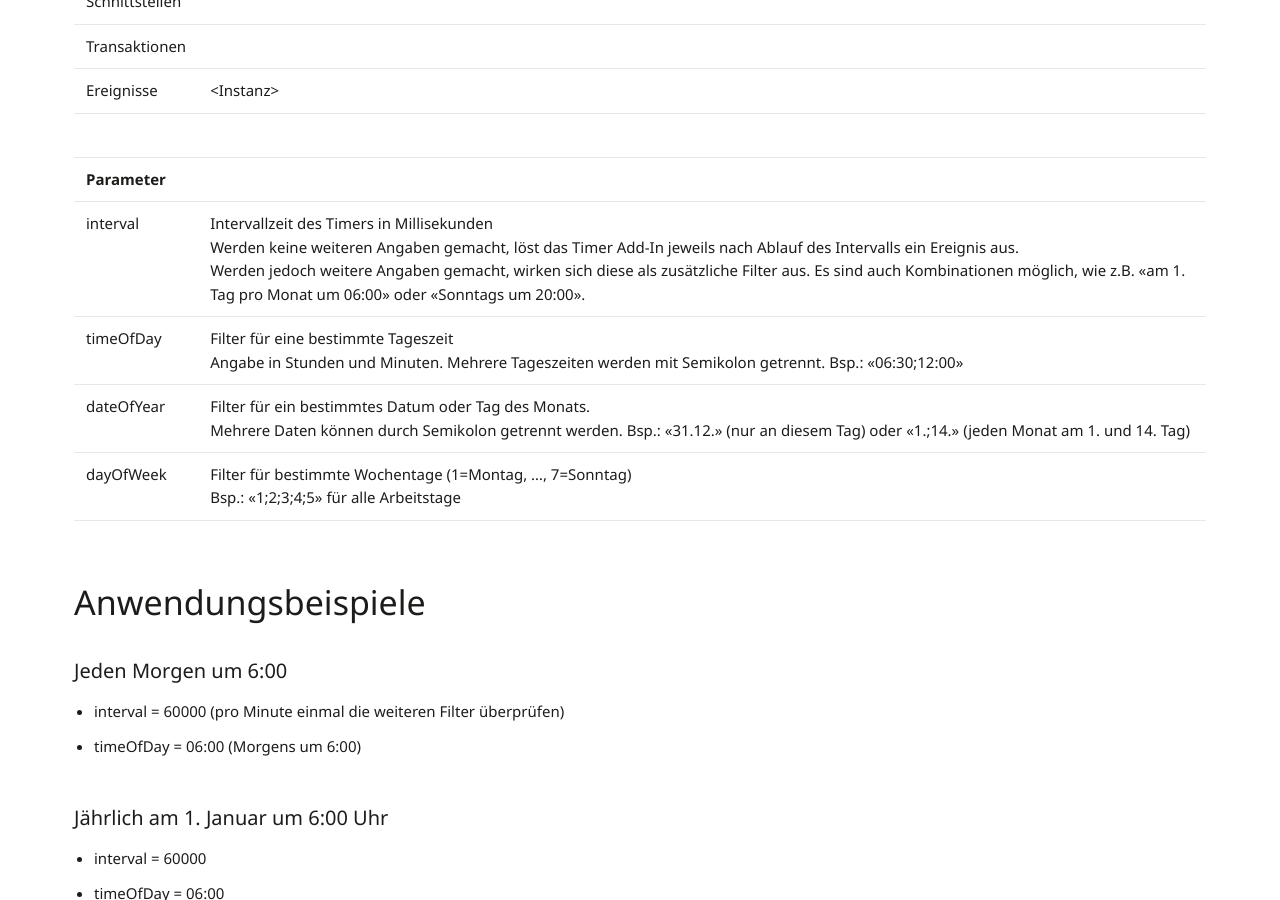
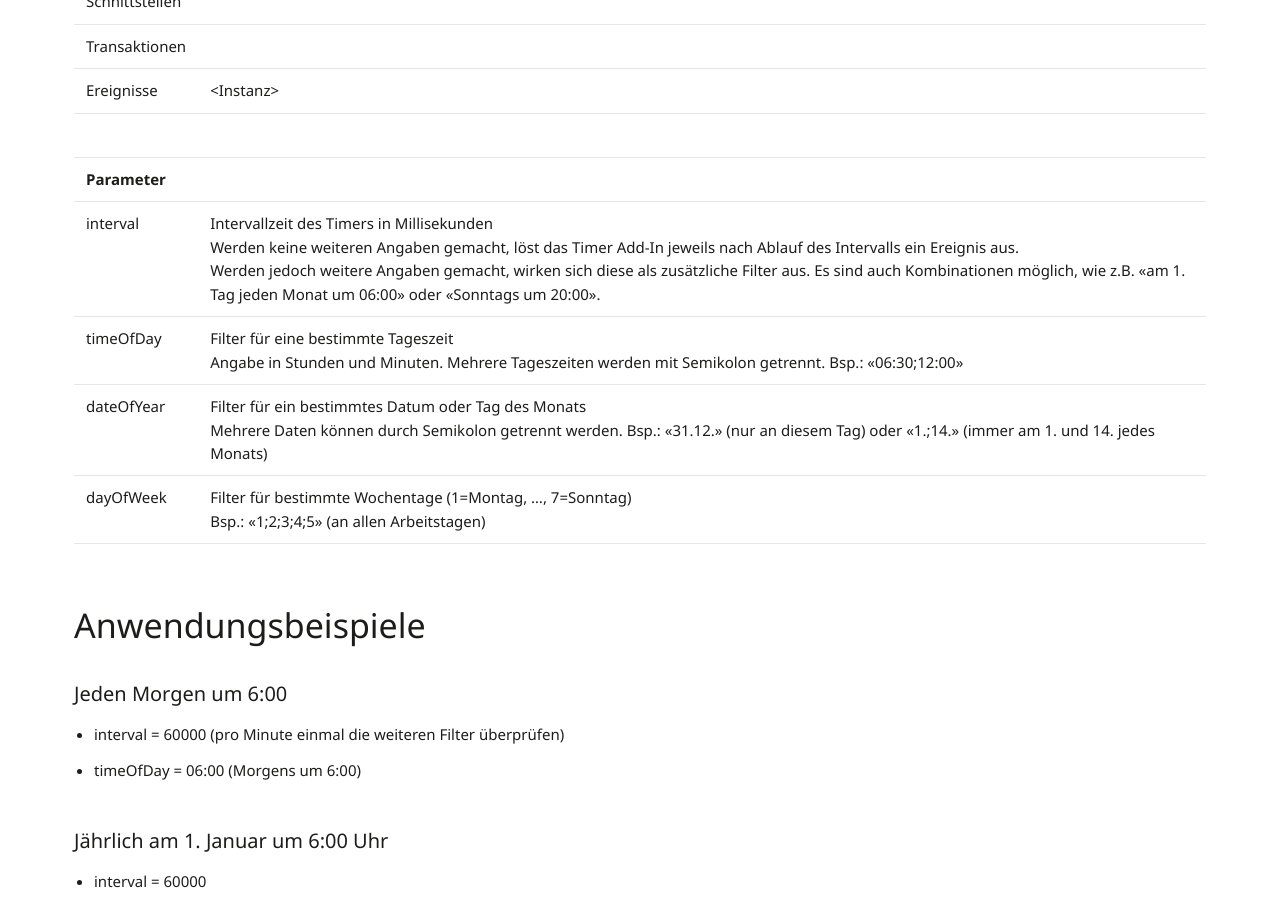
Before and after one commit to primesoft-group/oneconnexx-docs, a Jekyll site: the page built from _pages/addins/de/timer.md, in a window 1280 px wide and 900 px high, scrolled down 506 px. Built offline with Jekyll 4.4.1, drawn with Linux system fonts in a browser that asks for light colours; nearby versions of some CDN libraries; some web fonts are replaced.

Commit message:
Update timer.md

```diff
--- a/_pages/addins/de/timer.md
+++ b/_pages/addins/de/timer.md
@@ -15,10 +15,10 @@ Das Timer Add-In ist das meistverwendete Add-In. Das Timer Add-In löst Ereignis
 | Ereignisse | &lt;Instanz&gt; |
 | | |
 | __Parameter__ | |
-| interval | Intervallzeit des Timers in Millisekunden<br />Werden keine weiteren Angaben gemacht, löst das Timer Add-In jeweils nach Ablauf des Intervalls ein Ereignis aus.<br />Werden jedoch weitere Angaben gemacht, wirken sich diese als zusätzliche Filter aus. Es sind auch Kombinationen möglich, wie z.B. «am 1. Tag pro Monat um 06:00» oder «Sonntags um 20:00». |
+| interval | Intervallzeit des Timers in Millisekunden<br />Werden keine weiteren Angaben gemacht, löst das Timer Add-In jeweils nach Ablauf des Intervalls ein Ereignis aus.<br />Werden jedoch weitere Angaben gemacht, wirken sich diese als zusätzliche Filter aus. Es sind auch Kombinationen möglich, wie z.B. «am 1. Tag jeden Monat um 06:00» oder «Sonntags um 20:00». |
 | timeOfDay | Filter für eine bestimmte Tageszeit<br />Angabe in Stunden und Minuten. Mehrere Tageszeiten werden mit Semikolon getrennt. Bsp.: «06:30;12:00» |
-| dateOfYear | Filter für ein bestimmtes Datum oder Tag des Monats.<br />Mehrere Daten können durch Semikolon getrennt werden. Bsp.: «31.12.» (nur an diesem Tag) oder «1.;14.» (jeden  Monat am 1. und 14. Tag) |
-| dayOfWeek | Filter für bestimmte Wochentage (1=Montag, …, 7=Sonntag)<br />Bsp.: «1;2;3;4;5» für alle Arbeitstage |
+| dateOfYear | Filter für ein bestimmtes Datum oder Tag des Monats<br />Mehrere Daten können durch Semikolon getrennt werden. Bsp.: «31.12.» (nur an diesem Tag) oder «1.;14.» (immer am 1. und 14. jedes Monats) |
+| dayOfWeek | Filter für bestimmte Wochentage (1=Montag, …, 7=Sonntag)<br />Bsp.: «1;2;3;4;5» (an allen Arbeitstagen) |
 
 
 ### Anwendungsbeispiele
```
